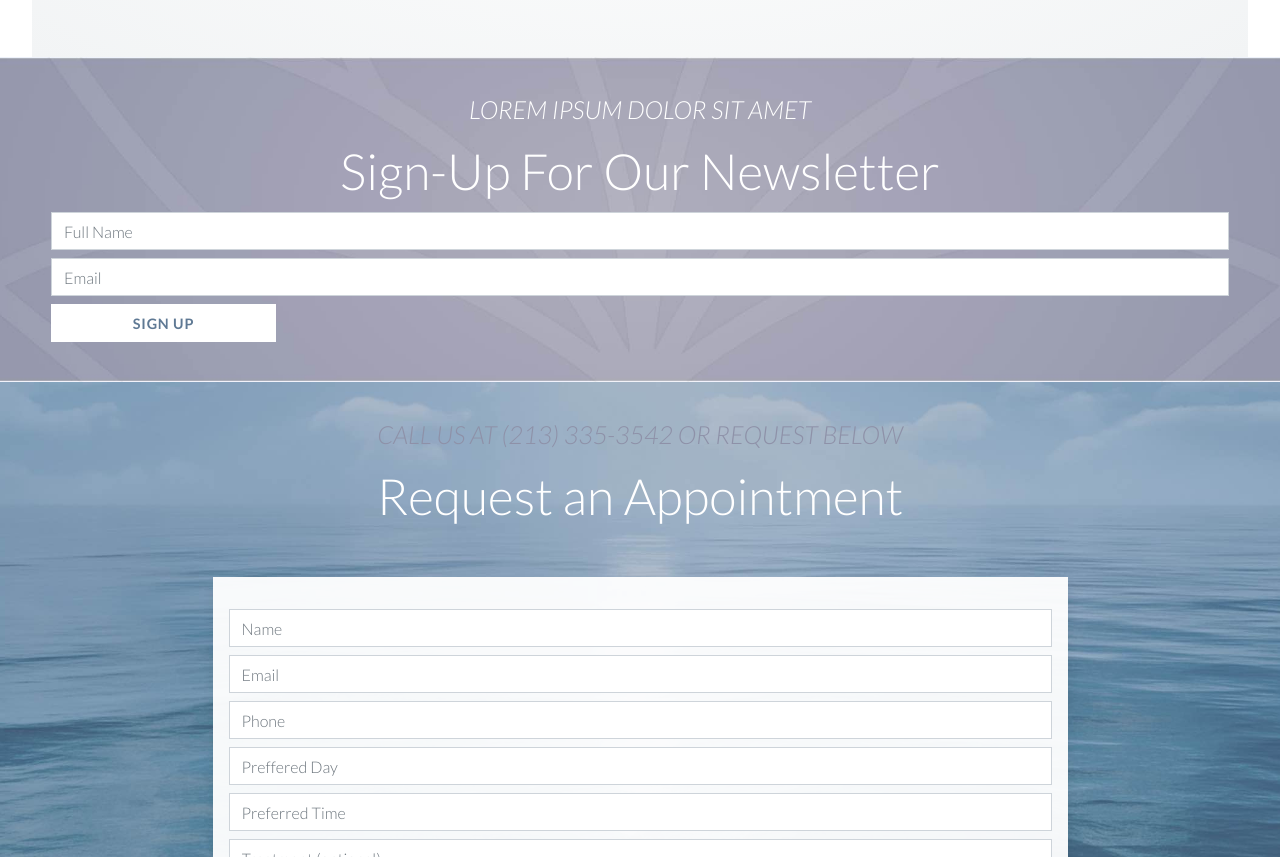
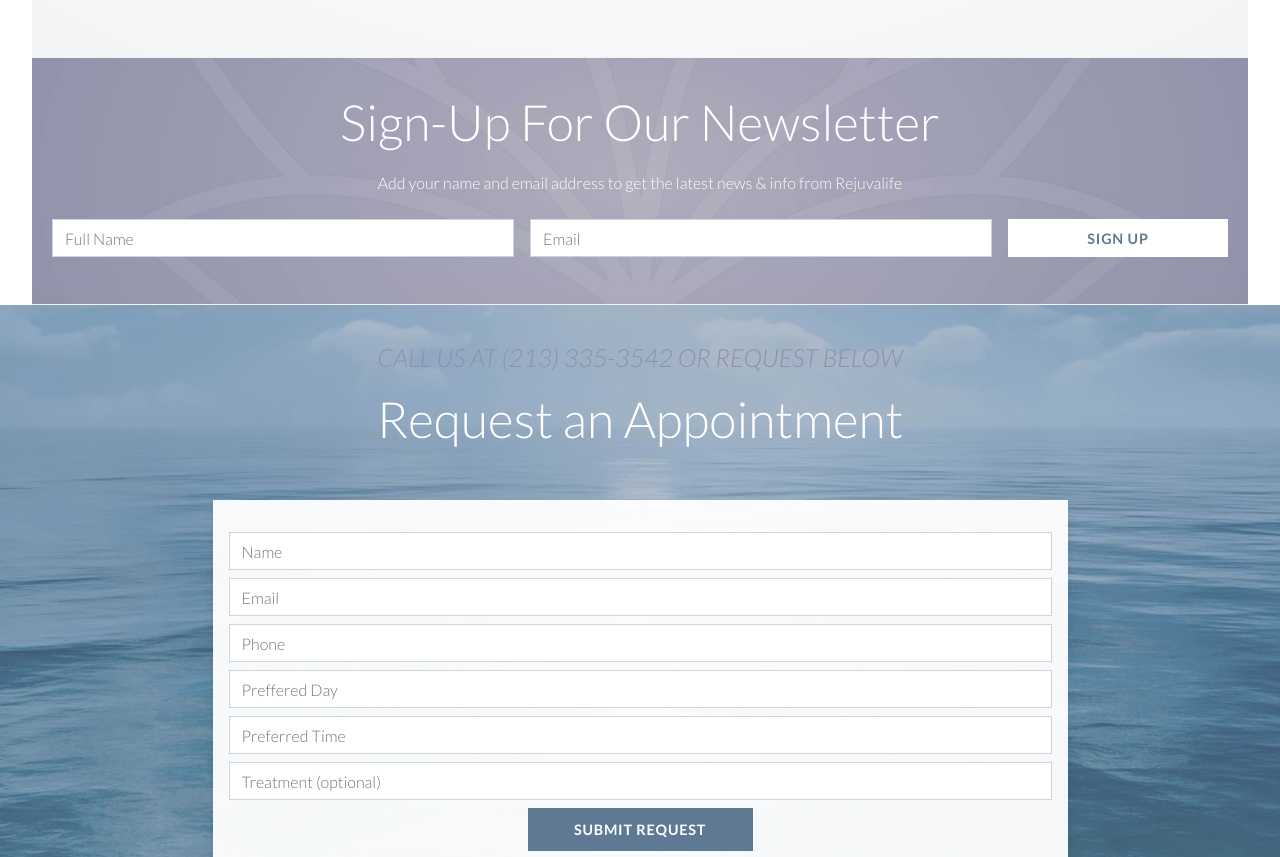
Before and after one commit to drbcreative/Rejuvalife-Static, a plain HTML site: page index.html in a window 1280 px wide. Shown: the part 2012-2869 px from the top of the page. Drawn offline with Linux system fonts and the light colour scheme; a script that the page names is missing.

Commit message:
news letter section is complete

```diff
--- a/index.html
+++ b/index.html
@@ -265,12 +265,13 @@
       <!-- newsletter -->
       <section class="newsletter">
         <form action="" class="containerish">
-          <h3 class="color-white">
-            LOREM IPSUM DOLOR SIT AMET
-          </h3>
           <h2 class="color-white">
             Sign-Up For Our Newsletter
           </h2>
+          <p class="color-white body-copy">
+            Add your name and email address to get the latest news & info from
+            Rejuvalife
+          </p>
           <input type="text" class="form-control" placeholder="Full Name" />
           <input type="email" class="form-control" placeholder="Email" />
           <button class="form-control ui-btn ui-btn-white" type="submit">
--- a/scss/partials/_responsive.scss
+++ b/scss/partials/_responsive.scss
@@ -179,6 +179,50 @@
     }
   }
   /* NEWSLETTER *************************************************** */
+  .newsletter {
+    align-items: center;
+
+    .containerish {
+      display: grid;
+      grid-template-columns: repeat(3, 1fr);
+      grid-template-rows: auto;
+      grid-column-gap: 1rem;
+      h3,
+      h2 {
+        text-align: center;
+      }
+      h2 {
+        margin-bottom: 1rem;
+        grid-column: 1 / -1;
+        grid-row: 1;
+      }
+      p.body-copy {
+        grid-row: 2;
+        grid-column: 1 / -1;
+        text-align: center;
+      }
+      input[type="text"] {
+        grid-row: 3;
+        grid-column: 1 / 2;
+      }
+      input[type="email"] {
+        grid-row: 3;
+        grid-column: 2 / 3;
+      }
+      button {
+        grid-row: 3;
+        grid-column: 3 / 3;
+        width: 100% !important;
+      }
+      .form-control {
+        margin-bottom: 0.5rem;
+        border-radius: 0;
+      }
+      .form-control:last-child {
+        margin-bottom: 0;
+      }
+    }
+  }
   /* BOTOX AND FILLERS ******************************************** */
   /* HYDRAFACIAL ************************************************** */
   /* MEDICAL WEIGHT LOSS ****************************************** */
@@ -317,6 +361,14 @@
     }
   }
   /* NEWSLETTER *************************************************** */
+  .newsletter {
+    .containerish {
+      display: grid;
+      grid-template-columns: 1fr 1fr 220px;
+      grid-template-rows: auto;
+      grid-column-gap: 1rem;
+    }
+  }
   /* BOTOX AND FILLERS ******************************************** */
   /* HYDRAFACIAL ************************************************** */
   /* MEDICAL WEIGHT LOSS ****************************************** */
--- a/scss/partials/_sections.scss
+++ b/scss/partials/_sections.scss
@@ -125,11 +125,11 @@
 /* NEWSLETTER SECTION */
 /* -------------------------------------------------------------------------- */
 .newsletter {
-  padding: 40px 20px;
   min-height: 200px;
-  background: url("../img/newsletter-bg@2x.jpg") center / cover;
   align-items: center;
   .containerish {
+    padding: 40px 20px;
+    background: url("../img/newsletter-bg@2x.jpg") center / cover;
     display: grid;
     h3,
     h2 {
```
Also changed, not shown: css/theme.min.css.
